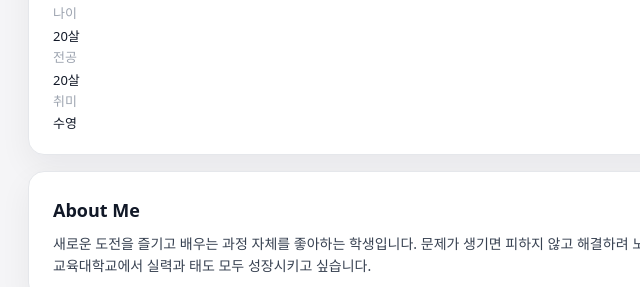
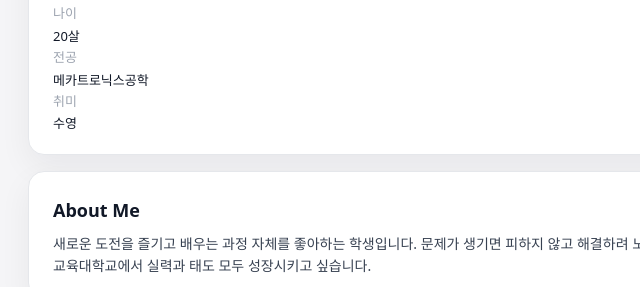
Before and after one commit to andyhong2007-design/andyhong2007.github.io, a plain HTML site: page index.html in a window 1280 px wide. Shown: the part 322-609 px from the top of the page, 232-872 px from the left. Drawn offline with Linux system fonts and the light colour scheme.

Commit message:
Update index.html

```diff
--- a/index.html
+++ b/index.html
@@ -32,7 +32,7 @@
                         </div>
                         <div class="info-item">
                             <span class="info-label">전공</span>
-                            <span class="info-value">20살</span>
+                            <span class="info-value">메카트로닉스공학</span>
                         </div>
                         <div class="info-item">
                             <span class="info-label">취미</span>
```
